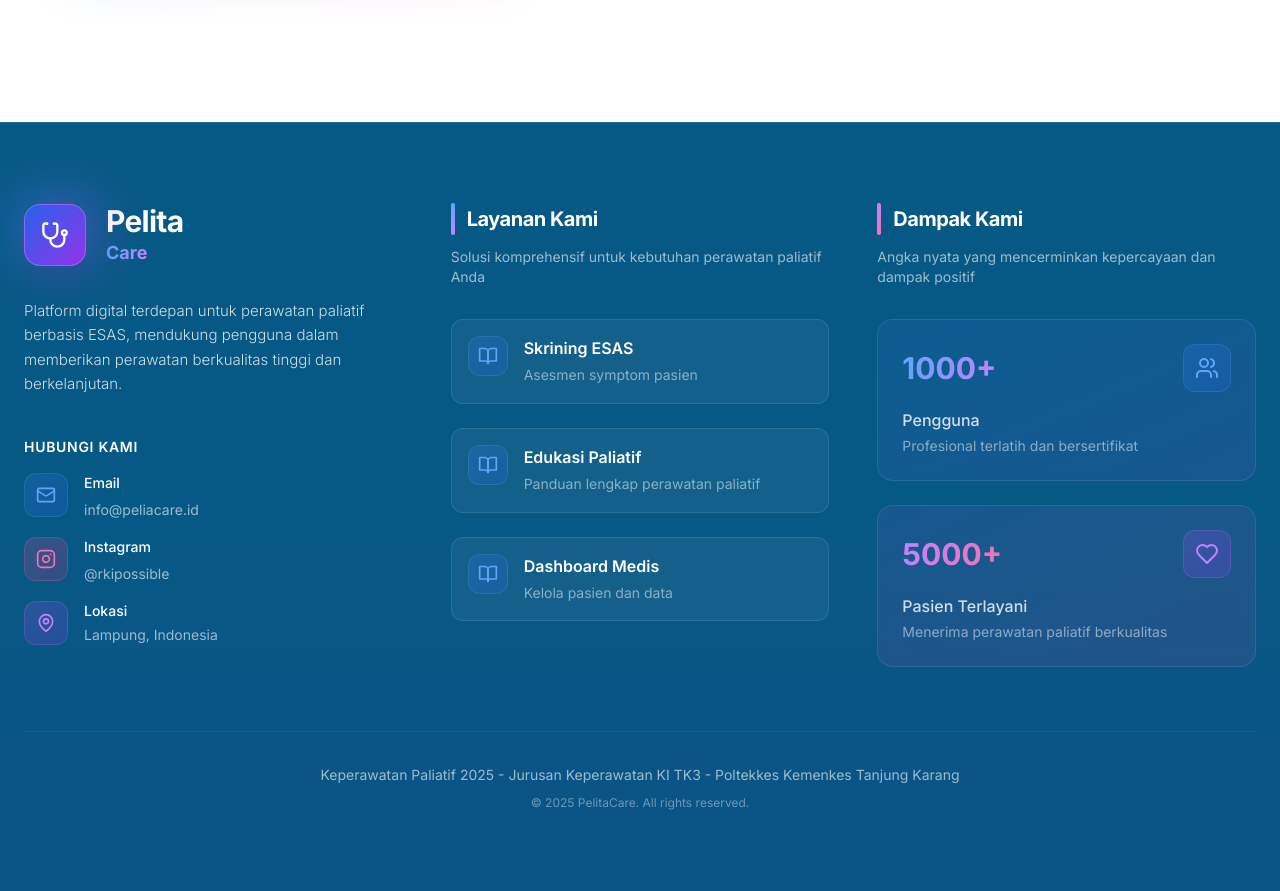
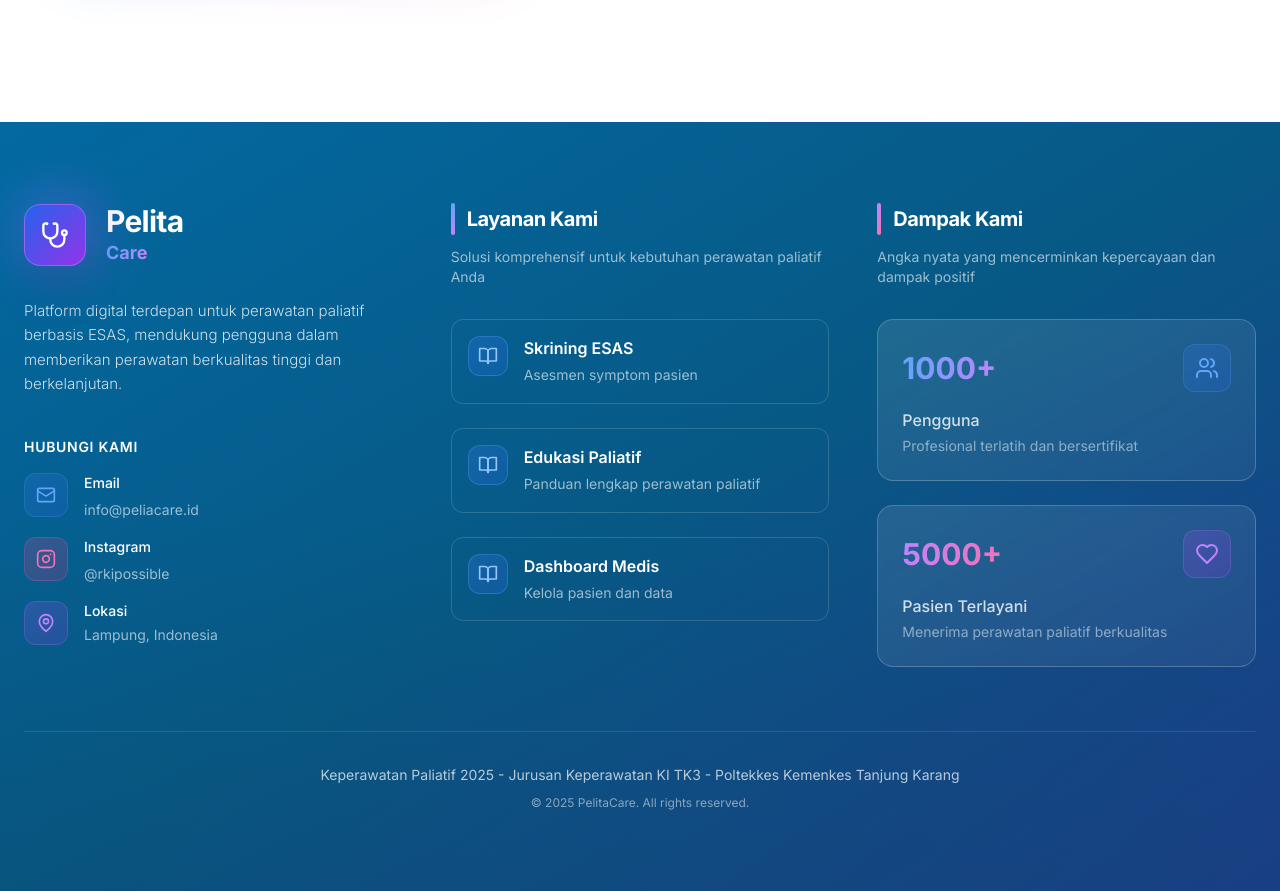
Before and after one commit to aryasetiap/paliatif-care-web, a Next.js app: page / in a window 1280 px wide. Shown: the part 2560-3451 px from the top of the page. Built offline with nearby package versions, Linux system fonts and the light colour scheme.

Commit message:
Penyesuaian Warna Footer

```diff
--- a/src/components/layout/footer.tsx
+++ b/src/components/layout/footer.tsx
@@ -55,17 +55,17 @@ const footerSections = {
 
 export function Footer() {
   return (
-    <footer className="relative bg-sky-800 border-t border-white/10">
+    <footer className="relative bg-gradient-to-br from-sky-700 via-sky-800 to-blue-900 border-t border-sky-600/30">
       {/* Gradient Overlay */}
-      <div className="absolute inset-0 bg-gradient-to-t from-blue-900/20 via-transparent to-transparent" />
+      <div className="absolute inset-0 bg-gradient-to-t from-sky-900/30 via-transparent to-transparent" />
 
       {/* Background Pattern */}
       <div
-        className="absolute inset-0 opacity-10"
+        className="absolute inset-0 opacity-5"
         style={{
           backgroundImage: `
-            linear-gradient(to right, rgba(255,255,255,0.03) 1px, transparent 1px),
-            linear-gradient(to bottom, rgba(255,255,255,0.03) 1px, transparent 1px)
+            linear-gradient(to right, rgba(255,255,255,0.05) 1px, transparent 1px),
+            linear-gradient(to bottom, rgba(255,255,255,0.05) 1px, transparent 1px)
           `,
           backgroundSize: '50px 50px',
         }}
@@ -184,17 +184,17 @@ export function Footer() {
                 >
                   <Link
                     href={item.href}
-                    className="block p-4 rounded-xl bg-white/5 border border-white/10 hover:bg-white/10 hover:border-blue-400/30 transition-all duration-300 group-hover:shadow-lg group-hover:shadow-blue-500/10"
+                    className="block p-4 rounded-xl bg-white/8 border border-white/15 hover:bg-white/15 hover:border-blue-400/40 transition-all duration-300 group-hover:shadow-lg group-hover:shadow-blue-500/20"
                   >
                     <div className="flex items-start space-x-4">
-                      <div className="flex h-10 w-10 items-center justify-center rounded-lg bg-gradient-to-br from-blue-500/20 to-blue-600/20 border border-blue-400/20">
-                        <BookOpen className="h-5 w-5 text-blue-400" />
+                      <div className="flex h-10 w-10 items-center justify-center rounded-lg bg-gradient-to-br from-blue-500/25 to-blue-600/25 border border-blue-400/30">
+                        <BookOpen className="h-5 w-5 text-blue-300" />
                       </div>
                       <div className="flex-1">
                         <div className="text-white font-semibold mb-1 group-hover:text-blue-300 transition-colors duration-200">
                           {item.name}
                         </div>
-                        <div className="text-white/50 text-sm leading-relaxed">
+                        <div className="text-white/60 text-sm leading-relaxed">
                           {item.description}
                         </div>
                       </div>
@@ -224,7 +224,7 @@ export function Footer() {
             </div>
 
             <div className="space-y-6">
-              <div className="bg-gradient-to-br from-blue-500/10 to-purple-500/10 rounded-2xl p-6 border border-white/10 backdrop-blur-sm">
+              <div className="bg-gradient-to-br from-white/10 to-white/5 rounded-2xl p-6 border border-white/20 backdrop-blur-sm">
                 <div className="flex items-center justify-between mb-4">
                   <div className="text-3xl font-bold text-transparent bg-clip-text bg-gradient-to-r from-blue-400 to-purple-400">
                     1000+
@@ -239,7 +239,7 @@ export function Footer() {
                 </div>
               </div>
 
-              <div className="bg-gradient-to-br from-purple-500/10 to-pink-500/10 rounded-2xl p-6 border border-white/10 backdrop-blur-sm">
+              <div className="bg-gradient-to-br from-white/10 to-white/5 rounded-2xl p-6 border border-white/20 backdrop-blur-sm">
                 <div className="flex items-center justify-between mb-4">
                   <div className="text-3xl font-bold text-transparent bg-clip-text bg-gradient-to-r from-purple-400 to-pink-400">
                     5000+
@@ -258,7 +258,7 @@ export function Footer() {
         </div>
 
         {/* Copyright Section */}
-        <div className="border-t border-white/5 mt-16 pt-8">
+        <div className="border-t border-white/10 mt-16 pt-8">
           <motion.div
             initial={{ opacity: 0, y: 20 }}
             whileInView={{ opacity: 1, y: 0 }}
@@ -266,10 +266,10 @@ export function Footer() {
             viewport={{ once: true }}
             className="text-center"
           >
-            <p className="text-white/60 text-sm leading-relaxed">
+            <p className="text-white/70 text-sm leading-relaxed">
               Keperawatan Paliatif 2025 - Jurusan Keperawatan KI TK3 - Poltekkes Kemenkes Tanjung Karang
             </p>
-            <p className="text-white/40 text-xs mt-2">
+            <p className="text-white/50 text-xs mt-2">
               © 2025 PelitaCare. All rights reserved.
             </p>
           </motion.div>
```
